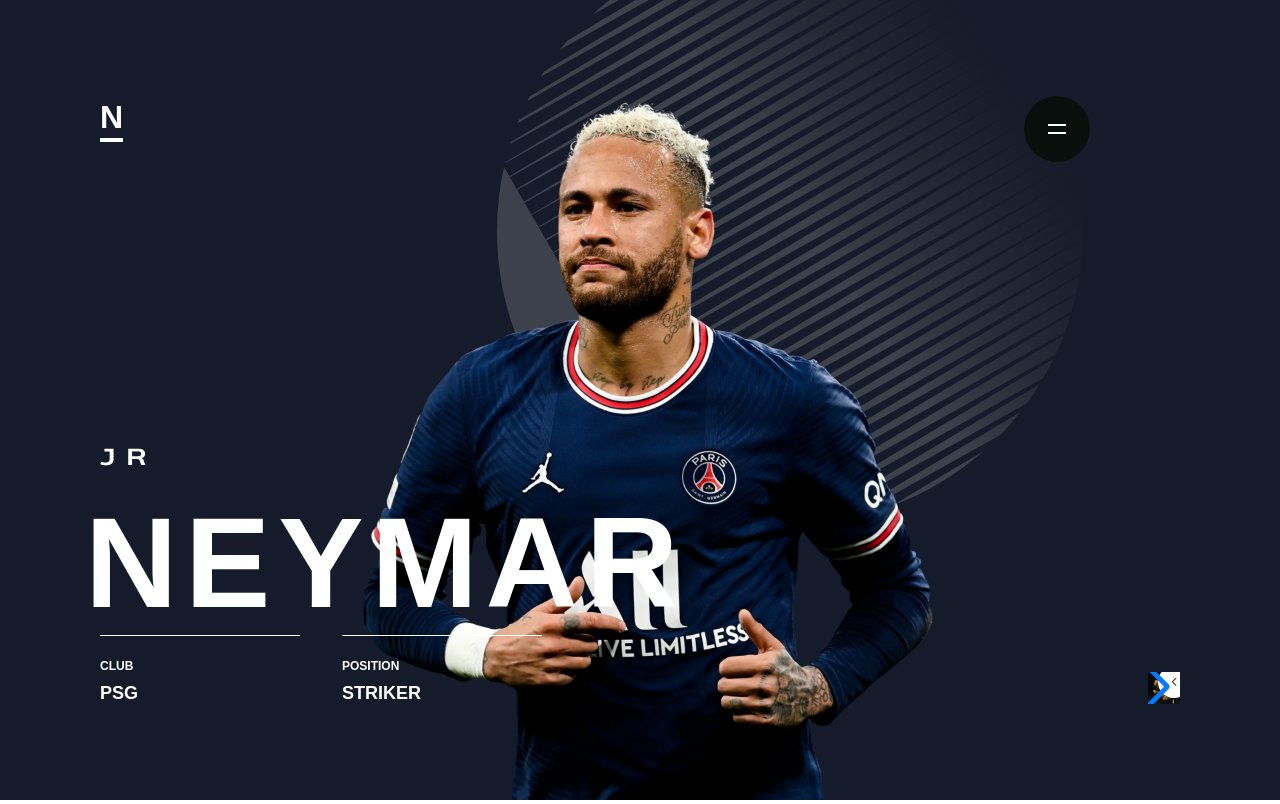
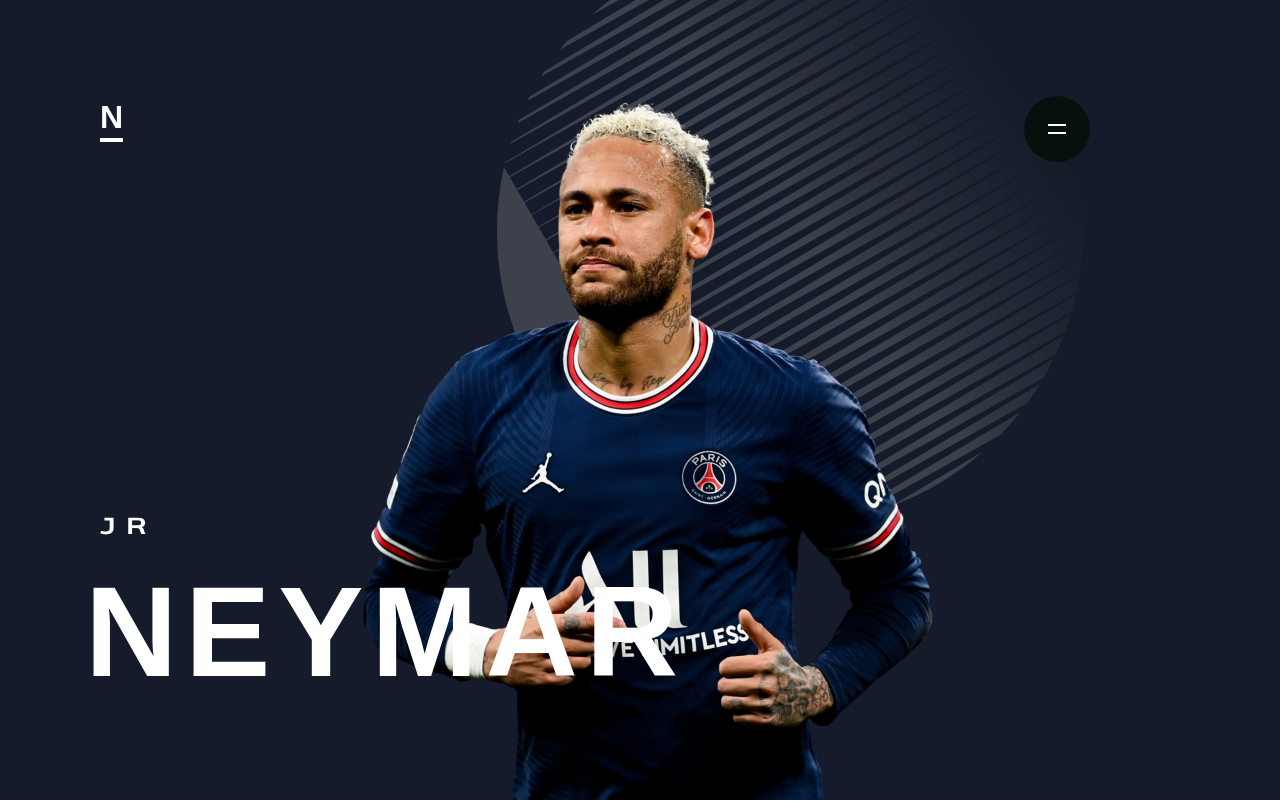
Before and after one commit to leovargasdev/soccer-player, a Next.js app: page / in a window 1280 px wide. Built offline with nearby package versions, Linux system fonts and the light colour scheme; a web font is replaced by a local one.

Commit message:
feat: integração com a lib animatejs

```diff
--- a/package.json
+++ b/package.json
@@ -8,6 +8,7 @@
     "start": "next start"
   },
   "dependencies": {
+    "animejs": "^3.2.1",
     "aos": "^3.0.0-beta.6",
     "next": "^12.0.7",
     "react": "^17.0.2",
--- a/src/components/Background/index.tsx
+++ b/src/components/Background/index.tsx
@@ -7,7 +7,7 @@
   } = usePlayer()
 
   return (
-    <div className={styles.container} data-aos="fade-up">
+    <div className={styles.container} id="images">
       <span>
         <img src={image} alt={`Imagem do jogador ${firstName} ${lastName}`} />
       </span>
--- a/src/components/Footer/index.tsx
+++ b/src/components/Footer/index.tsx
@@ -9,7 +9,7 @@
   const { player } = usePlayer()
 
   return (
-    <footer className={styles.container} data-aos="fade-left">
+    <footer className={styles.container}>
       <div className={styles.player__info}>
         <div>
           <strong>CLUB</strong>
--- a/src/components/Header/index.tsx
+++ b/src/components/Header/index.tsx
@@ -1,8 +1,9 @@
+import { useState } from 'react'
+
 import { usePlayer } from 'hook/usePlayer'
 import styles from './styles.module.scss'
 
 import players from 'data/players.json'
-import { useState } from 'react'
 
 export const Header = () => {
   const [backgroundHover, setBackgroundHover] = useState<string>('')
--- a/src/components/Main/index.tsx
+++ b/src/components/Main/index.tsx
@@ -5,7 +5,7 @@
   const { player } = usePlayer()
 
   return (
-    <main className={styles.container} data-aos="fade-right">
+    <main className={styles.container}>
       <h2>{player.firstName}</h2>
       <h1>{player.lastName}</h1>
     </main>
--- a/src/hook/usePlayer.tsx
+++ b/src/hook/usePlayer.tsx
@@ -1,11 +1,10 @@
-import AOS from 'aos'
+import anime from 'animejs'
 import { createContext, useContext, useState } from 'react'
 
 import players from 'data/players.json'
 import { Player } from 'types/player'
 
 interface PlayerContextData {
-  isLoading: boolean
   player: Player
   changePlayer: (index: number) => void
 }
@@ -13,7 +12,6 @@
 const PlayerContext = createContext({} as PlayerContextData)
 
 export const PlayerProvider = ({ children }) => {
-  const [isLoading, setIsLoading] = useState<boolean>(false)
   const [player, setPlayer] = useState<Player>(players[3])
 
   const changePlayer = playerIndex => {
@@ -22,17 +20,52 @@
     )
 
     if (isActivePlayer !== playerIndex) {
-      setIsLoading(true)
-      setPlayer(players[playerIndex])
+      anime
+        .timeline({
+          easing: 'easeOutExpo',
+          duration: 800
+        })
+        .add({
+          targets: 'main',
+          translateX: [0, 500],
+          opacity: [1, 0]
+        })
+        .add(
+          {
+            targets: '#images',
+            translateY: [0, -600],
+            opacity: [1, 0]
+          },
+          '-=800'
+        )
+
       setTimeout(() => {
-        setIsLoading(false)
-        AOS.refreshHard()
-      }, 50)
+        setPlayer(players[playerIndex])
+
+        anime
+          .timeline({
+            easing: 'easeOutExpo',
+            duration: 800
+          })
+          .add({
+            targets: 'main',
+            translateX: [-200, 0],
+            opacity: [0, 1]
+          })
+          .add(
+            {
+              targets: '#images',
+              translateY: [300, 0],
+              opacity: [0, 1]
+            },
+            '-=800'
+          )
+      }, 800)
     }
   }
 
   return (
-    <PlayerContext.Provider value={{ player, changePlayer, isLoading }}>
+    <PlayerContext.Provider value={{ player, changePlayer }}>
       {children}
     </PlayerContext.Provider>
   )
--- a/src/pages/_app.tsx
+++ b/src/pages/_app.tsx
@@ -1,8 +1,4 @@
-import AOS from 'aos'
-import { useEffect } from 'react'
 import { PlayerProvider } from 'hook/usePlayer'
-
-import 'aos/dist/aos.css'
 
 import 'swiper/css'
 import 'swiper/css/pagination'
@@ -11,14 +7,6 @@
 import 'styles/globals.scss'
 
 function MyApp({ Component, pageProps }) {
-  useEffect(() => {
-    if (window) {
-      AOS.init({
-        duration: 1000
-      })
-    }
-  }, [])
-
   return (
     <PlayerProvider>
       <Component {...pageProps} />
--- a/src/pages/index.tsx
+++ b/src/pages/index.tsx
@@ -10,7 +10,7 @@
 import styles from 'styles/home.module.scss'
 
 const HomePage = () => {
-  const { player, isLoading } = usePlayer()
+  const { player } = usePlayer()
 
   return (
     <div className={styles.container} style={{ background: player.color }}>
@@ -19,14 +19,10 @@
           Soccer Player • {player.firstName + ' ' + player.lastName}
         </title>
       </Head>
-      {!isLoading && (
-        <>
-          <Background />
-          <Header />
-          <Main />
-          <Footer />
-        </>
-      )}
+      <Background />
+      <Header />
+      <Main />
+      {/* <Footer /> */}
     </div>
   )
 }
```
Also changed, not shown: 1 other file (tests, documents, lock files or other folders).
